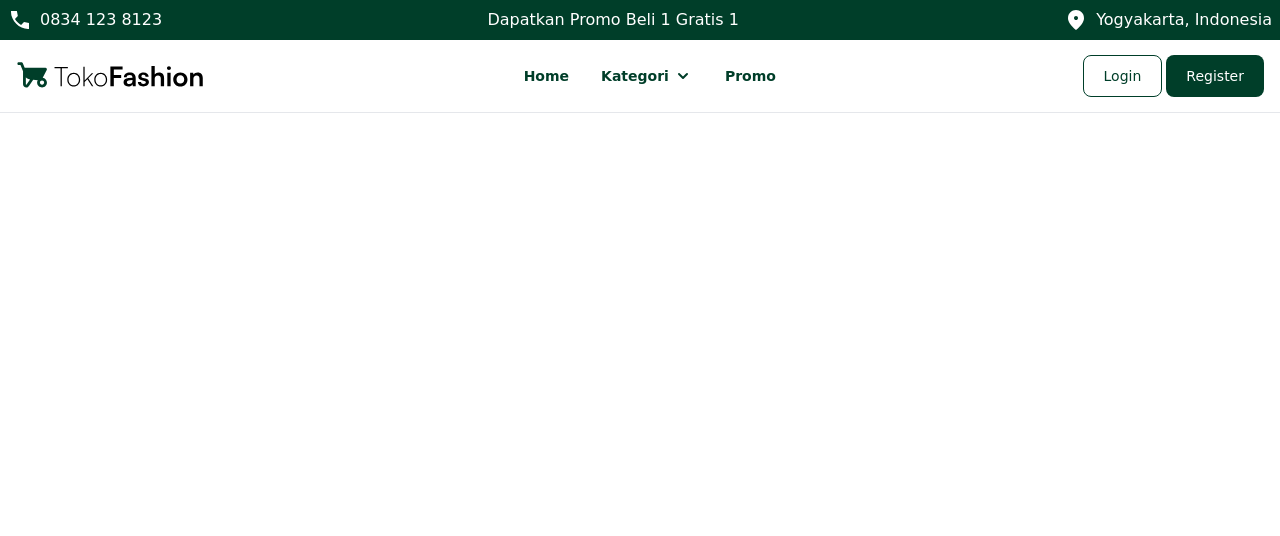
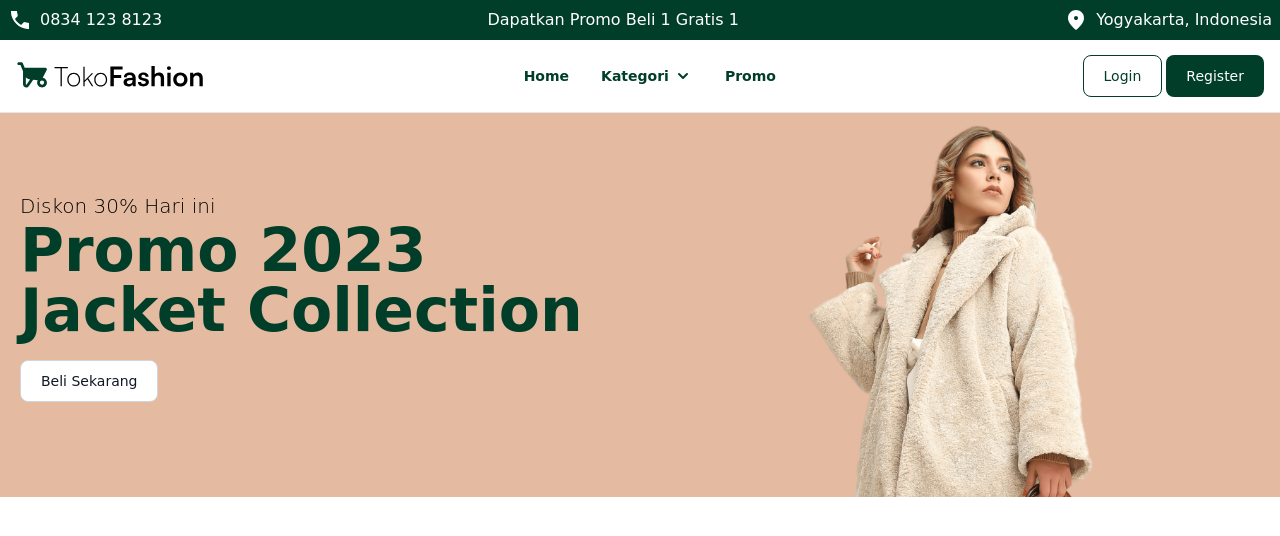
Before and after one commit to ardwiinoo/slicing-toko-fashion, a website: page src/index.html in a window 1280 px wide. Drawn offline with nearby package versions, Linux system fonts and the light colour scheme.

Commit message:
modif: membuat hero section

```diff
--- a/src/index.html
+++ b/src/index.html
@@ -154,6 +154,35 @@
     </nav>
     <!-- Navbar End -->
 
+    <!-- Hero -->
+    <div class="bg-primary2 h1/2 w-full">
+      <div
+        class="container mx-auto grid grid-cols-1 md:grid-cols-2 items-center"
+      >
+        <div class="flex justify-center md:order-2">
+          <img
+            src="./assets/images/hero.png"
+            alt="hero"
+            class="h-64 md:h-96 mb-4 md:mb-0"
+          />
+        </div>
+        <div class="ml-5">
+          <p class="font-light text-xl">Diskon 30% Hari ini</p>
+          <p class="font-black text-3xl md:text-6xl text-primary1">
+            Promo 2023<br />
+            Jacket Collection
+          </p>
+          <button
+            type="button"
+            class="mt-5 mb-4 text-gray-900 bg-white border border-gray-300 focus:outline-none hover:bg-gray-100 focus:ring-4 focus:ring-gray-200 font-medium rounded-lg text-sm px-5 py-2.5 mr-2"
+          >
+            Beli Sekarang
+          </button>
+        </div>
+      </div>
+    </div>
+    <!-- Hero End -->
+
     <!-- CDN Flowbite -->
     <script
       src="https://cdnjs.cloudflare.com/ajax/libs/flowbite/1.6.3/flowbite.min.js"
```
